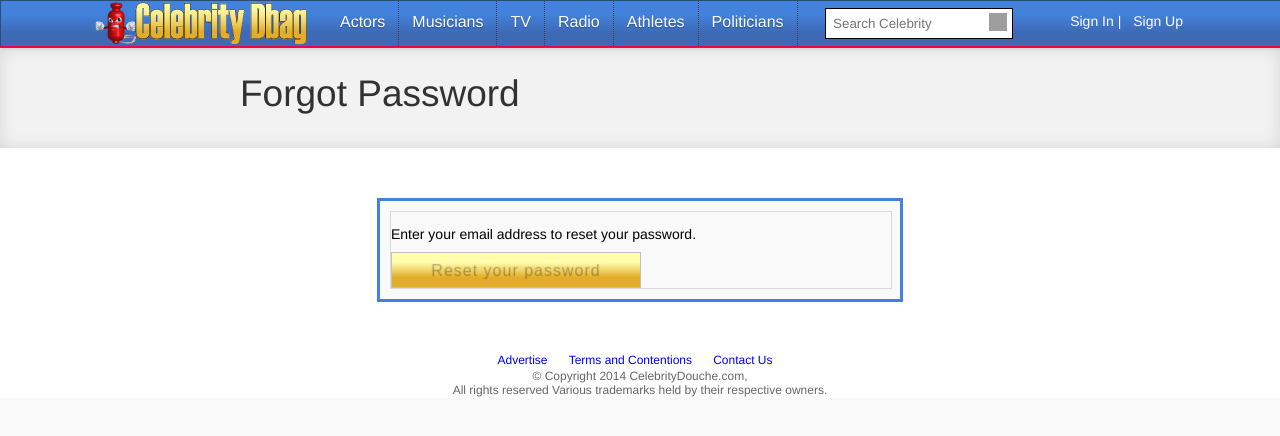
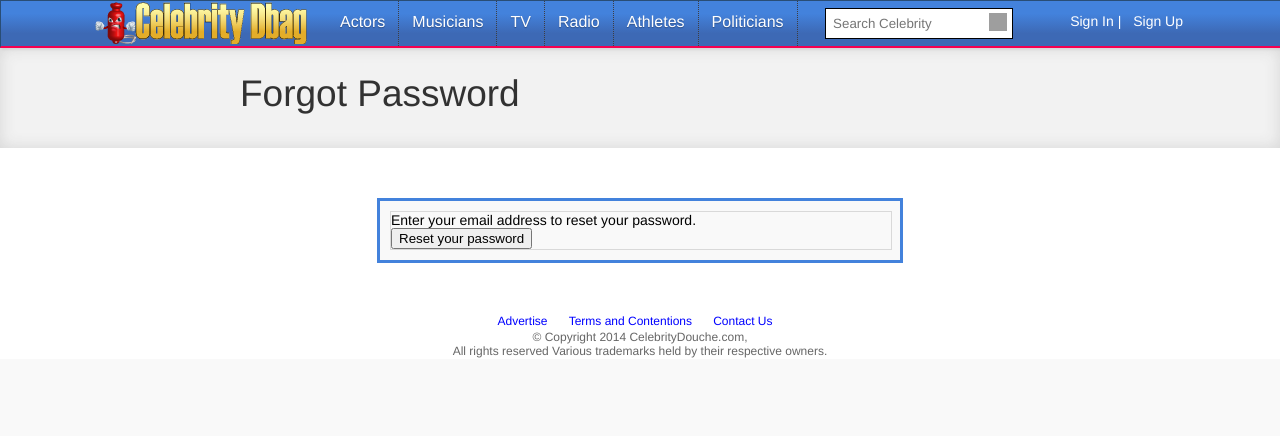
Before and after one commit to CelebrityDoughe/celebrity, a Django app: template templates/userena/password_reset_form.html in a window 1280 px wide. Shown: the top 436 px of the page. Run offline with Django 3.2, Linux system fonts and the light colour scheme; the template is opened without the code that fills it, so the values that code supplies are empty; parts of the project's set-up code (start-up, migrations or seed data) failed here and were passed over; grey boxes are pictures that could not be loaded.

Commit message:
Update password_reset_form.html

```diff
--- a/templates/userena/password_reset_form.html
+++ b/templates/userena/password_reset_form.html
@@ -15,26 +15,26 @@
         <form action="" method="post">
             {% csrf_token %}
             {% if form.errors %}
-            <p>Please correct the following fields:</p>
+            <div class="errors-header" id="email-padding">Please correct the following fields:</div>
             {% endif %}
             {% for field in form %}
-                <div class="row">
+                <div class="row" id="email-padding">
                     {% if field.errors %}
-                        <p class="errors">
+                        <div class="errors">
                             {{ field.errors}}
-                        </p>
+                        </div>
                     {% endif %}
-                    <label class="hidden-label" for="user_{{ field.name }}">{{ field.field.label }}</label>
-                    <p>
+                    <!--<label class="hidden-label" for="user_{{ field.name }}">{{ field.field.label }}</label>-->
+                    <div>
                         <label for="id_{{ field.name }}"{% if field.errors %} class="error"{% endif %}>{{ field.field.label }}:</label>
                         {{ field }}
-                    </p>
+                    </div>
                 </div>
             {% endfor %}
-            <p>
+            <div id="email-padding">
                 Enter your email address to reset your password.
-            </p>
-            <button class="button-short" tabindex="3" type="submit">Reset your password</button>
+            </div>
+            <button class="button-right" tabindex="3" type="submit">Reset your password</button>
         </form>
 
     </div><!--end forgot-form-->
```
